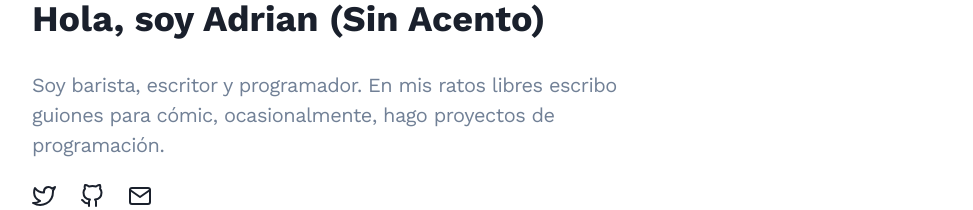
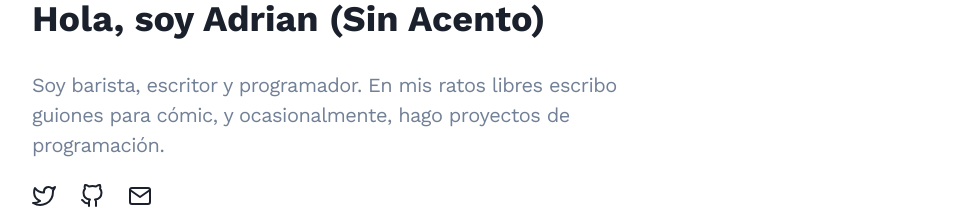
Before and after one commit to adrrian17/v2, a Next.js app: page / in a window 1280 px wide. Shown: the part 164-374 px from the top of the page, without its empty margins (304-1277 px from the left). Built offline with nearby package versions, Linux system fonts and the light colour scheme.

Commit message:
Make some changes on the intro text

```diff
--- a/src/components/general/Intro.jsx
+++ b/src/components/general/Intro.jsx
@@ -31,7 +31,7 @@ export default function Intro() {
         fontSize={'xl'}
       >
         Soy barista, escritor y programador. En mis ratos libres escribo guiones
-        para cómic, ocasionalmente, hago proyectos de programación.
+        para cómic, y ocasionalmente, hago proyectos de programación.
       </Text>
       <Stack pt={6} direction={'row'} spacing={6}>
         <Link
```
